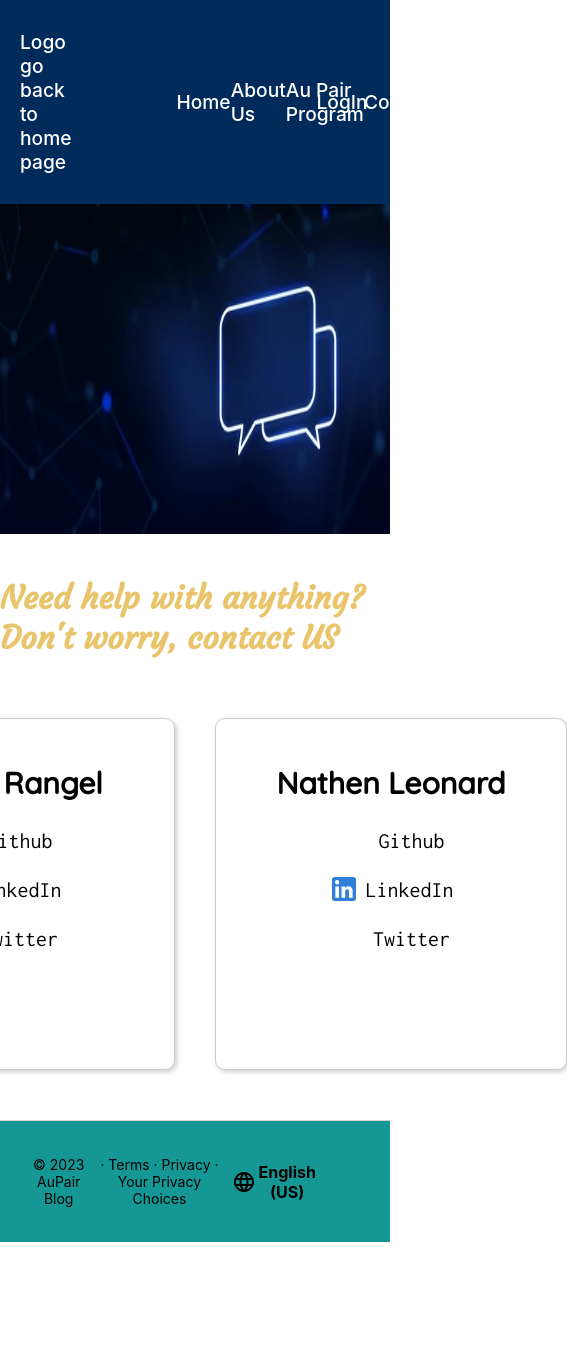
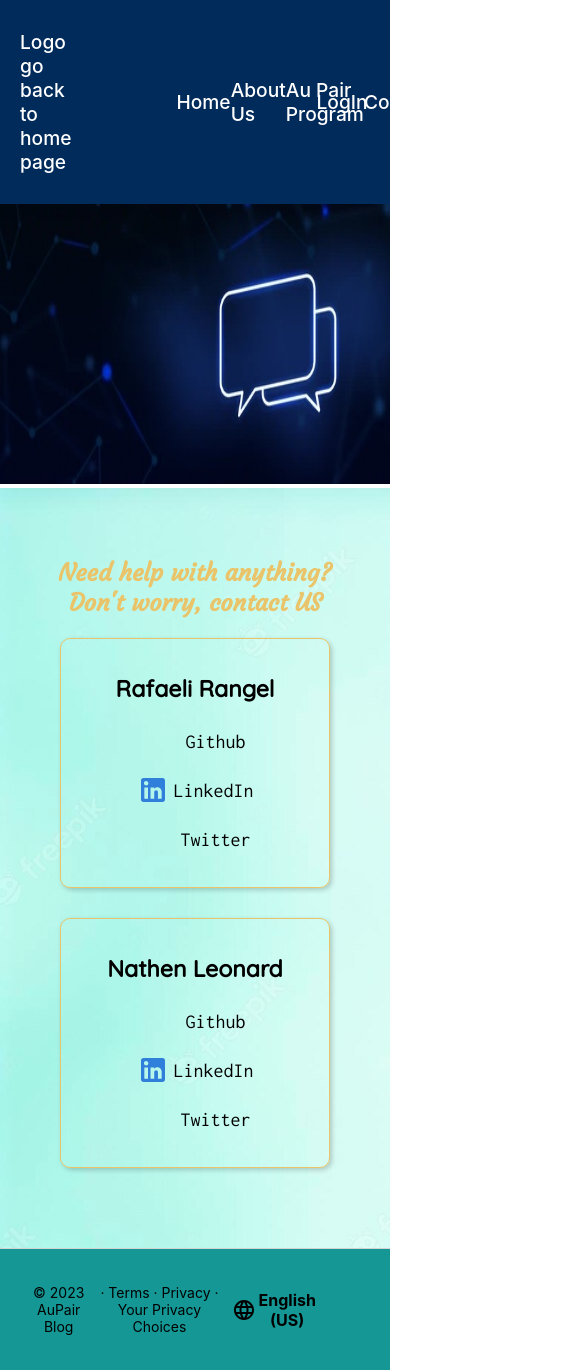
Before and after one commit to rafaelirangel/aupair-blog, a React (Create React App) app: page /contact in a window 390 px wide. Shown: the whole page, 567 px wide, since content can reach past the window. Before the commit the page ends 1242 px from the top, so only its background shows below. Built offline with nearby package versions, Linux system fonts and the light colour scheme; some icons are missing; the HTML template or start-up script is replaced by a standard one; a web font is replaced by a local one.

Commit message:
fixed aupair program page responsive

```diff
--- a/src/pages/AuPair.css
+++ b/src/pages/AuPair.css
@@ -4,7 +4,6 @@
     padding: 100px;
     align-items: center;
     background-image: url('../img/wallpaper-background-several-transparent-circles_58702-7112.avif');
-    /* background-repeat: no-repeat; */
 }
 
 .globeImg {
@@ -29,9 +28,10 @@
     line-height: 1.5;
 }
 
-.cardsWrapper{
+.cardsWrapper {
     display: flex;
-    justify-content: space-between;
+    flex-wrap: wrap;
+    justify-content: space-around;
 }
 
 .countriesContentWrapper,
@@ -40,10 +40,13 @@
     border-radius: 10px;
     box-shadow: 2px 2px 5px rgba(0, 0, 0, 0.2);
     border: 1px solid #e9c46a;
-    max-width: 260px;
+    max-width: 240px;
     max-height: fit-content;
     justify-content: center;
     padding: 30px;
+    display: flex;
+    flex-wrap: wrap;
+    margin: 20px auto;
 }
 
 .aboutCountriesTitle {
@@ -59,28 +62,68 @@
 }
 
 .countryName {
-    font-size: 20px;
+    font-size: 17px;
     margin-left: 18px;
     line-height: 1.5;
     font-style: italic;
 }
 
-.gainTitle{
+.gainTitle {
     font-size: 23px;
     font-family: 'Quicksand', sans-serif;
     margin-bottom: 15px;
     text-align: center;
 }
 
-.gains{
+.gains {
     display: flex;
     margin: 14px auto;
-
 }
 
-.gainDescription{
+.gainDescription {
     font-size: 17px;
     margin-left: 18px;
     line-height: 1.5;
     font-style: italic;
 }
+
+@media(max-width: 768px) {
+
+    .globeImg {
+        height: 280px;
+    }
+
+    .aboutTitle {
+        font-size: 24px;
+    }
+
+    .aupairContentWrapper {
+        padding: 30px;
+    }
+
+    .aboutContent {
+        font-size: 15px;
+
+    }
+
+    .gainDescription {
+        font-size: 15px;
+        line-height: 1.3;
+    }
+
+    .gainTitle,
+    .aboutCountriesTitle {
+        font-size: 20px;
+    }
+
+    .countryName {
+        font-size: 16px;
+    }
+
+    .countriesContentWrapper,
+    .aupairGainWrapper,
+    .hostFamiliesGainWrapper {
+        max-width: 210px;
+        background-color: #f2f2f2;
+    }
+}
--- a/src/pages/Contact.css
+++ b/src/pages/Contact.css
@@ -1,19 +1,25 @@
 @import url('https://fonts.googleapis.com/css2?family=Crimson+Text:wght@400;700&family=Inconsolata:wght@300;400&family=Lobster&family=Montserrat:wght@200;400&family=PT+Sans+Narrow&family=Poppins&family=Quicksand:wght@400;500&family=Raleway&family=Source+Sans+Pro:wght@300&family=Spirax&display=swap');
 @import url('https://fonts.googleapis.com/css2?family=Courgette&family=Crimson+Text:wght@400;700&family=Inconsolata:wght@300;400&family=Lobster&family=Montserrat:wght@200;400&family=PT+Sans+Narrow&family=Pacifico&family=Poppins&family=Quicksand:wght@400;500&family=Raleway&family=Source+Sans+Pro:wght@300&family=Spirax&display=swap');
 
-.contactImg{
+.contactImg {
     height: 330px;
     width: 100%;
 }
 
-.contacTitle{
-   color: #e9c46a;
-   margin: 40px auto;
-   font-family: 'Courgette';
-   font-weight: 300px;
+.contactContentWrapper {
+    padding: 50px;
+    background-image: url('../img/bokeh-blurred-defocused-lights-blue-background-can-also-be-used-as-overlay_527140-330.jpg');
 }
 
-.name{
+.contacTitle {
+    color: #e9c46a;
+    margin: 20px auto;
+    font-family: 'Courgette';
+    font-weight: 300px;
+    text-align: center;
+}
+
+.name {
     display: flex;
     align-items: center;
     justify-content: center;
@@ -23,7 +29,7 @@
 }
 
 .rafaInfo,
-.nateInfo{
+.nateInfo {
     margin: 20px;
     margin-bottom: 50px;
     border-radius: 10px;
@@ -31,7 +37,7 @@
     overflow: hidden;
     box-shadow: 2px 2px 5px rgba(0, 0, 0, 0.2);
     border: 1px solid #ccc;
-    min-width: 300px;
+    min-width: 250px;
     min-height: 300px;
     justify-content: center;
     padding: 25px;
@@ -48,7 +54,7 @@
 
 .github,
 .linkdin,
-.twitter{
+.twitter {
     display: flex;
     justify-content: center;
     align-items: center;
@@ -60,7 +66,7 @@
 
 .githubLink,
 .linkedinLink,
-.twitterLink{
+.twitterLink {
     text-decoration: none;
     font-weight: 500;
     font-size: 22px;
@@ -69,7 +75,42 @@
     font-family: 'Inconsolata', sans-serif;
 }
 
-.contactContent{
+.contactContent {
     display: flex;
     justify-content: center;
 }
+
+@media(max-width: 748px) {
+    .contacTitle {
+        font-size: 24px;
+    }
+
+    .contactContent {
+        display: inline;
+    }
+
+    .rafaInfo,
+    .nateInfo {
+        margin: 10px;
+        margin-bottom: 30px;
+        min-width: 150px;
+        min-height: 200px;
+        padding: 15px;
+        border: 1px solid #e9c46a;
+    }
+
+    .name {
+        font-size: 23px;
+    }
+
+    .githubLink,
+    .linkedinLink,
+    .twitterLink {
+        font-size: 20px;
+    }
+
+   .contactImg {
+       height: 280px;
+       width: 100%;
+   }
+}
--- a/src/pages/Contact.js
+++ b/src/pages/Contact.js
@@ -10,24 +10,22 @@ import contactImg from '../img/contact-us.jpg'
 const Contact = () => {
     return (
         <div className='contactWrapper'>
-            <img className='contactImg'  src={contactImg}></img>
+            <img className='contactImg' src={contactImg}></img>
 
+            <div className='contactContentWrapper'>
                 <h1 className='contacTitle'>Need help with anything? Don't worry, contact US</h1>
 
                 <div className='contactContent'>
-
                     <div className='rafaInfo'>
                         <h2 className='name'> Rafaeli Rangel </h2>
                         <div className='github'>
                             <Github size='36' fill='black' />
                             <Link className='githubLink' to='https://github.com/rafaelirangel' target='_blank'>Github</Link>
                         </div>
-
                         <div className='linkdin'>
                             <LinkedIn style={{ fontSize: '2rem', color: '#307fdb' }} />
                             <Link className='linkedinLink' to='https://linkedin.com/in/rafaelirangeldeoliveira' target='_blank'>LinkedIn</Link>
                         </div>
-
                         <div className='twitter'>
                             <Twitter theme='filled' size='36' fill='#529bec' />
                             <Link className='twitterLink' to='https://twitter.com/rafaelirangel06' target='_blank'> Twitter </Link>
@@ -40,23 +38,17 @@ const Contact = () => {
                             <Github size='36' fill='black' />
                             <Link className='githubLink' to='https://github.com/nateleo91' target='_blank'>Github</Link>
                         </div>
-
                         <div className='linkdin'>
                             <LinkedIn style={{ fontSize: '2rem', color: '#307fdb' }} />
                             <Link className='linkedinLink' to='https://www.linkedin.com/in/nathen-leonard' target='_blank'>LinkedIn</Link>
                         </div>
-
                         <div className='twitter'>
                             <Twitter theme='filled' size='36' fill='#529bec' />
                             <Link className='twitterLink' to='https://twitter.com/Nathen_Leonard' target='_blank'> Twitter </Link>
                         </div>
-
                     </div>
-
                 </div>
-
-
-
+            </div>
         </div>
     )
 }
```
Also changed, not shown: src/img/dense-azure-cloud-haze_23-2148102179.avif (deleted). Lines whose indentation alone changed are shown as unchanged.
